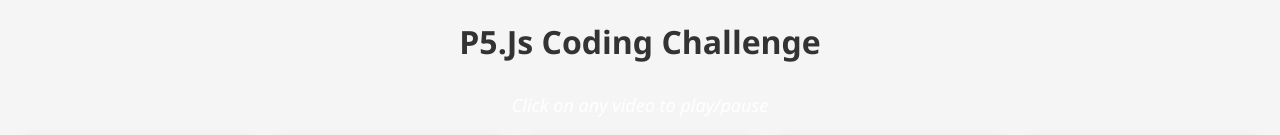
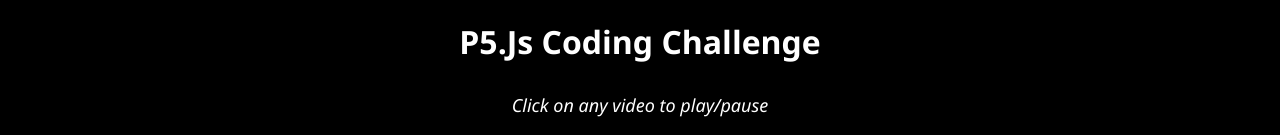
Before and after one commit to KamoEllen/p5js-100-challenge-showcase, a plain HTML site: page index.html in a window 1280 px wide. Shown: the top 135 px of the page. Drawn offline with Linux system fonts and the light colour scheme.

Commit message:
Update style.css
changed color

```diff
--- a/style.css
+++ b/style.css
@@ -6,7 +6,7 @@
 }
 
 body {
-    background-color: #f5f5f5;
+    background-color: #000000;
     padding: 20px;
 }
 
@@ -18,7 +18,7 @@
 h1 {
     text-align: center;
     margin-bottom: 30px;
-    color: #333;
+    color: #ffffff;
 }
 
 .bento-grid {
```
